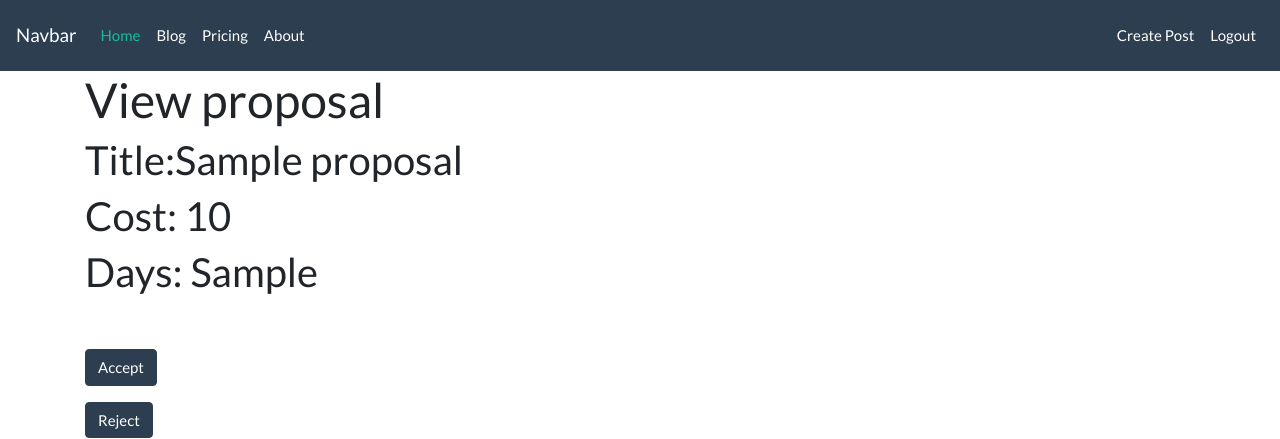
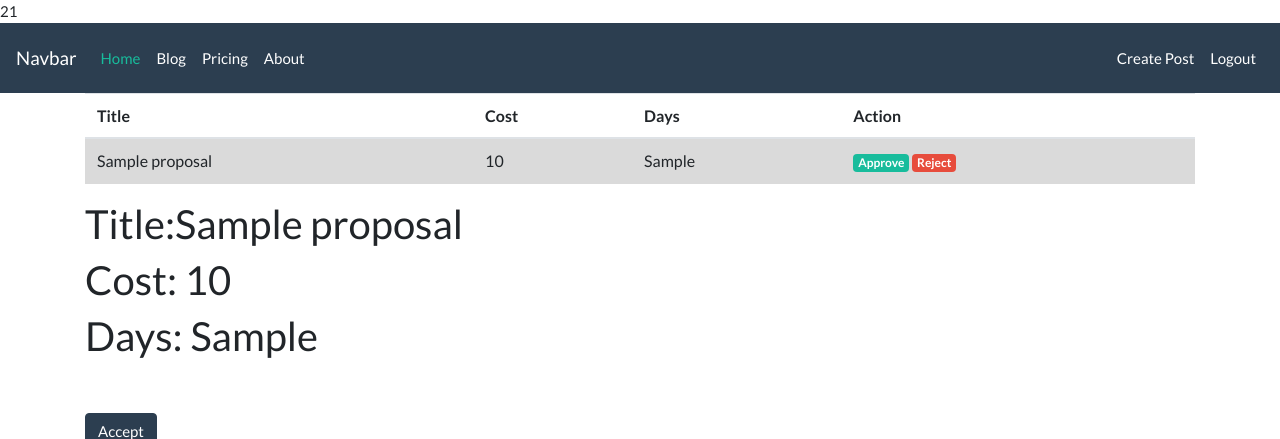
Before and after one commit to diptoo/efix, a CodeIgniter app: page /efix/users/view_proposal/2/1 in a window 1280 px wide. Shown: the top 439 px of the page. Run offline with CodeIgniter, Linux system fonts and the light colour scheme; the visitor is signed in with stand-in values (Sample User, id 1); tables that the repository leaves empty or names only in its code hold one stand-in row (values such as "Sample post"); some libraries are stand-ins or nearby versions.

Commit message:
view proposal retrieve

```diff
--- a/application/controllers/Users.php
+++ b/application/controllers/Users.php
@@ -210,6 +210,10 @@
 //View proposal- called from views/users/customer
     public function view_proposal($type_id,$id) //$id=post_id
     {
+      echo $type_id;
+      echo $id;
+    //  exit();
+
       $data['posts'] = $this->user_model->get_proposal($type_id,$id);// returns all post array
 
     //  print_r($data['posts']);
@@ -234,6 +238,9 @@
     //echo $st2;
     //exit();
       $this->user_model->change_proposal_status($st1,$st2,$st3);
+      echo "dhukse";
+    //  redirect("users/view_proposal/0/0");
+    exit();
   }
   //called from views/users/admin
   public function rep_pending()
--- a/application/models/User_model.php
+++ b/application/models/User_model.php
@@ -137,15 +137,17 @@
     return $query->result_array();
     //exit();
   }
+  //status 2 means accept
   public function change_proposal_status($st1,$st2,$st3)
   {
-    echo $st1;
-    echo $st2;
+  //  echo $st1;
+    //echo $st2;
    $query = $this->db->query("UPDATE proposal set status=$st1
     WHERE proposed_id = $st2
     and id=$st3
    ");
-   print_r($query);
+   return;
+   //print_r($query);
   }
   //Pending repair shop registered
   //called from users controller rep_pending method
--- a/application/views/users/viewproposal.php
+++ b/application/views/users/viewproposal.php
@@ -1,3 +1,52 @@
+<table class="table table-hover">
+            <thead>
+            <tr>
+                <th scope="col">Title</th>
+                <th scope="col">Cost</th>
+                <th scope="col">Days</th>
+                <?php if($posts[0]['type_id']==2):?>
+                <th scope="col">Shop Name</th>
+              <?php endif;?>
+              <?php if($posts[0]['type_id']==3):?>
+                <th scope="col">Skill</th>
+                <th scope="col">Name</th>
+              <?php endif;?>
+
+                <th scope="col">Action</th>
+            </tr>
+            </thead>
+            <tbody>
+            <?php if (count($posts)):?>
+                <?php foreach ($posts as $post):?>
+                    <tr class="table-active">
+                        <td><?php echo $post['title'] ?></td>
+                        <td><?php echo $post['cost'] ?></td>
+                        <td><?php echo $post['days']?></td>
+                        <?php if($post['type_id']==2):?>
+                          <td><?php echo $post['shop_name']?></td>
+                        <?php endif;?>
+                        <?php if($post['type_id']==3):?>
+                          <td><?php echo $post['expert_at']?></td>
+                          <td><?php echo $post['username']?></td>
+                       <?php endif;?>
+                        <td>
+                            <?php  // echo anchor("welcome/show/{$post->id}", 'View', array('class' => 'badge badge-primary')); ?>
+                            <?php   echo anchor("users/change_proposal_status/2/{$post['proposed_id']}/{$post['id']}", 'Approve', array('class' => 'badge badge-success'));?>
+                            <?php   echo anchor("", 'Reject', array('class' => 'badge badge-danger', 'onclick'=>"return confirm('Are you sure you want to reject?')"));?>
+                        </td>
+                    </tr>
+                <?php endforeach;?>
+            <?php else: ?>
+                <tr>
+                    <td>
+                        No Records Found!
+                    </td>
+                </tr>
+            <?php endif; ?>
+            </tbody>
+        </table>
+
+<!--
 </<!doctype html>
 <html lang="en">
 <head>
@@ -33,3 +82,4 @@
 
 </body>
 </html>
+-->
```
